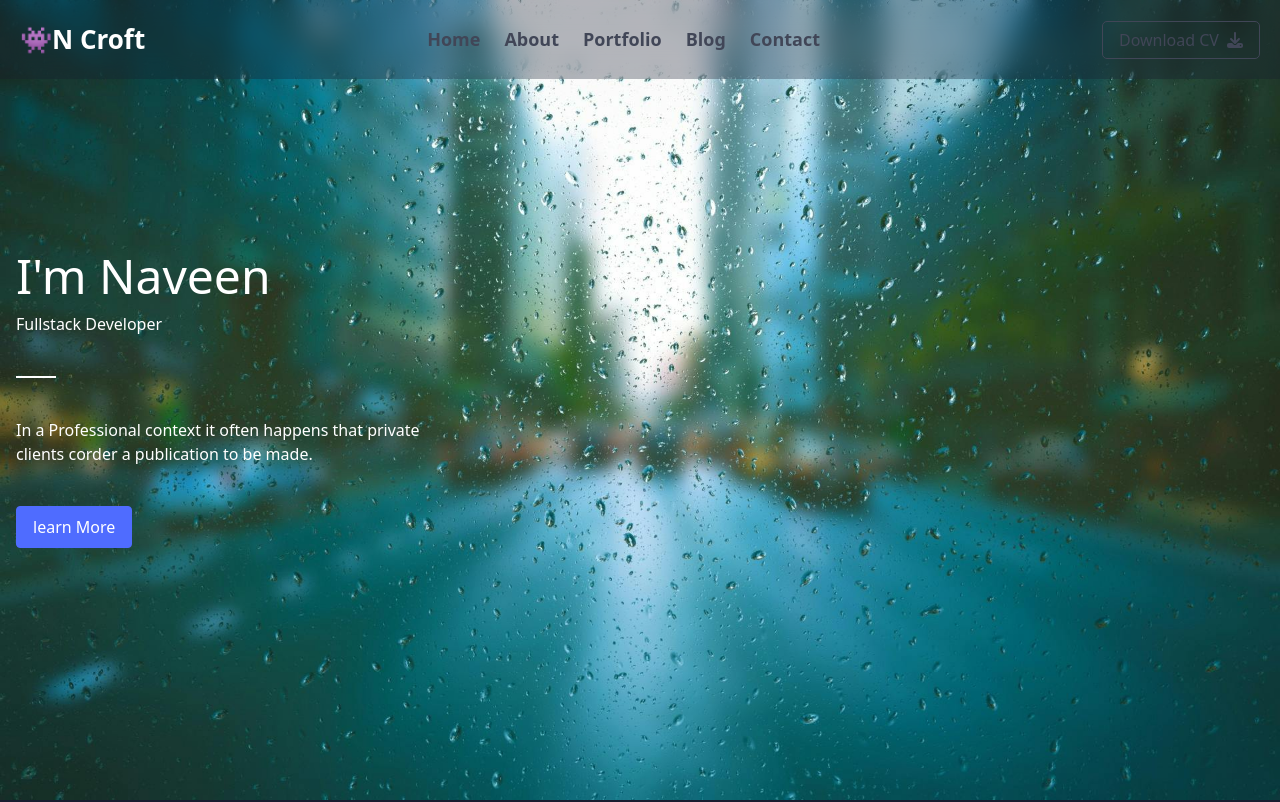
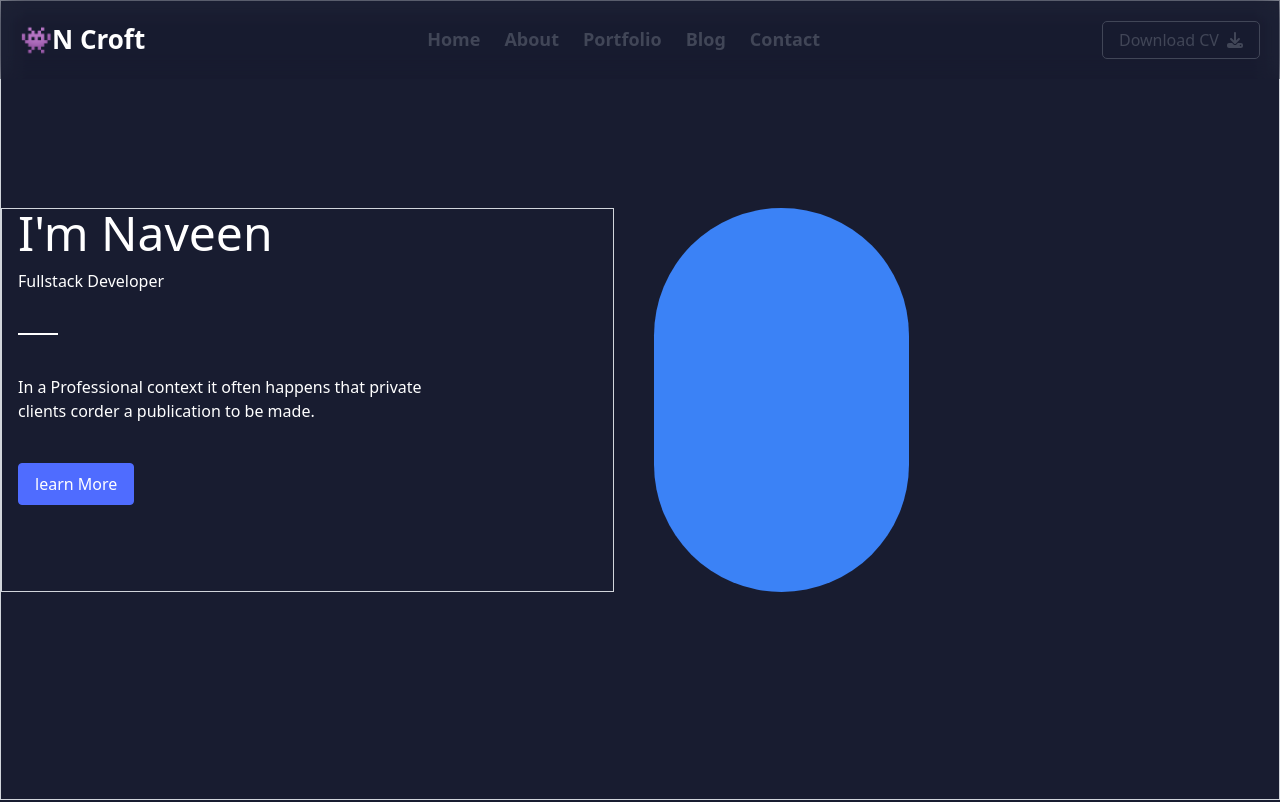
Before and after one commit to NaveenLakmal/my-portfolio, a Next.js app: page / in a window 1280 px wide. Shown: the top 802 px of the page. Built offline with nearby package versions, Linux system fonts and the light colour scheme.

Commit message:
current changing hero page

```diff
--- a/src/app/components/Contact.tsx
+++ b/src/app/components/Contact.tsx
@@ -3,9 +3,10 @@ import Heading from './Heading'
 
 const Contact = () => {
     return (
-        <section className='container mx-auto py-10 px-4'>
+        <section className='container mx-auto py-10 px-4 '>
             <Heading  title='Contact Us' />
-            <form className='flex flex-col gap-8 lg:px-32'>
+            <form className='flex flex-col gap-8 lg:px-32 '>
+                {/* <div className='border border-rose-700 px bg-green-500 border-2 border-gray-800 rounded-lg p-6 text-white blur-0'> */}
                 <div className="grid grid-cols-1 sm:grid-cols-2  gap-8">
                     <input type="text" placeholder='Name' className='contactUsInput bg-[#414657]' required />
                     <input type="email" placeholder='email' className='contactUsInput bg-[#414657]' required />
@@ -18,6 +19,7 @@ const Contact = () => {
 
                 <div>
                     <button type='submit' className='btn '>Send Message</button>
+                {/* </div> */}
                 </div>
             </form>
 
--- a/src/app/components/Hero.tsx
+++ b/src/app/components/Hero.tsx
@@ -6,9 +6,10 @@ import Button from './Button';
 
 const Hero = () => {
     return (
-        <div className=' h-screen bg-cover bg-center bg-fixed flex items-center '>
-            <Image src="/baground.jpg" alt="Background" fill className="object-cover z-[-1]" priority />
-            <div className="container mx-auto px-4 ">
+        <div className=' h-screen bg-cover bg-center bg-fixed flex items-center bg-[#181c30] border border-gray-300'>
+            {/* <Image src="/baground.jpg" alt="Background" fill className="object-cover z-[-1]" priority /> */}
+            <div className='flex flex-col sm:flex-row gap-10'>
+                <div className="container mx-auto px-4 border border-gray-300">
                     <div className="max-w-[450px] text-white flex flex-col gap-[40px] " >
                         <div>
                             <h1 className='text-5xl '>I'm Naveen</h1>
@@ -23,6 +24,11 @@ const Hero = () => {
                         </div>
                     </div>
                 </div>
+
+                <div className='w-96 h-96 rounded-full bg-blue-500'>
+                    {/* <img className="w-[340px] h-[360px]   border border-green-800" src="/about.jpg" alt="about" /> */}
+                </div>
+            </div>
         </div>
     )
 }
```
Lines whose indentation alone changed are shown as unchanged.
